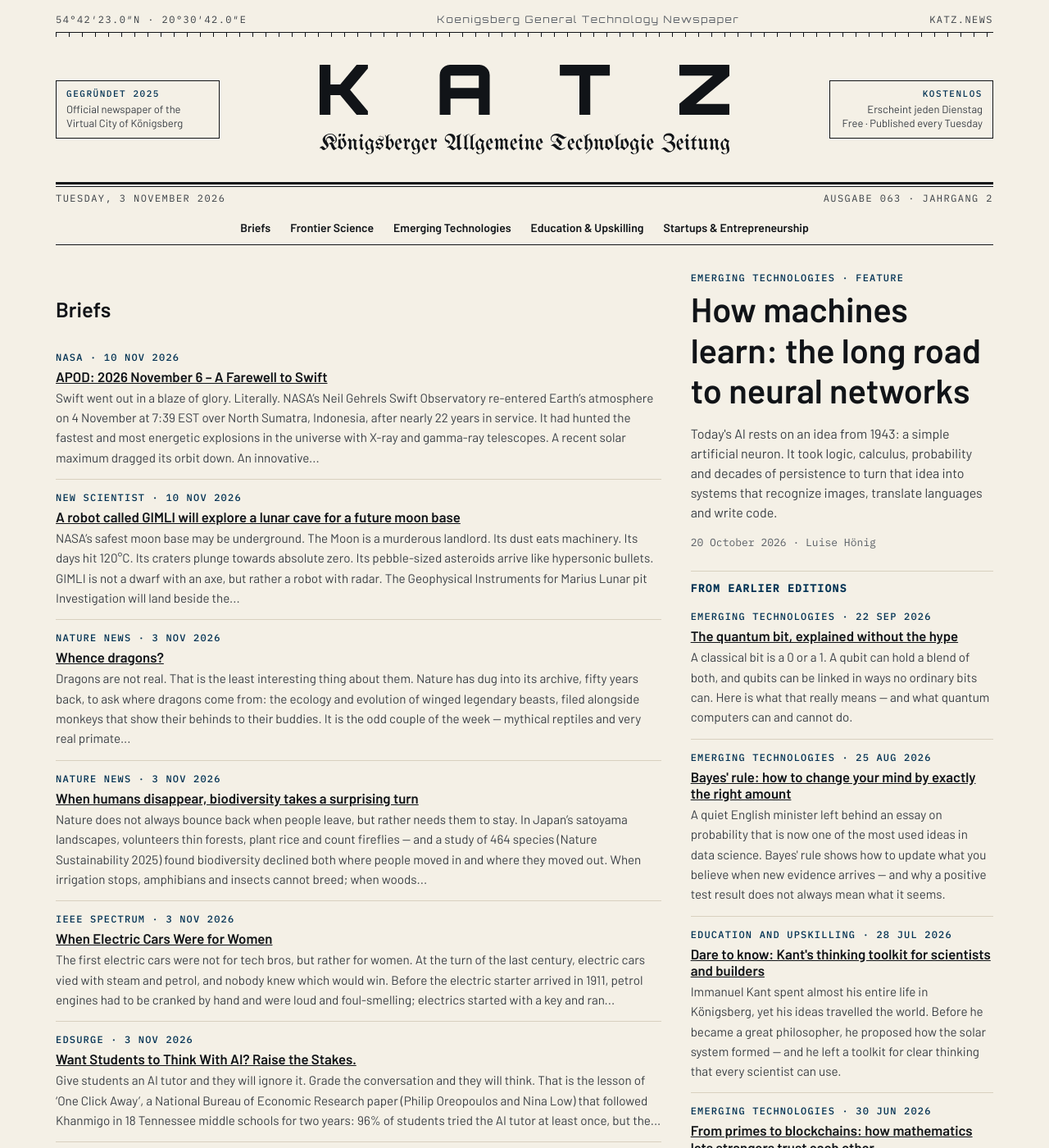
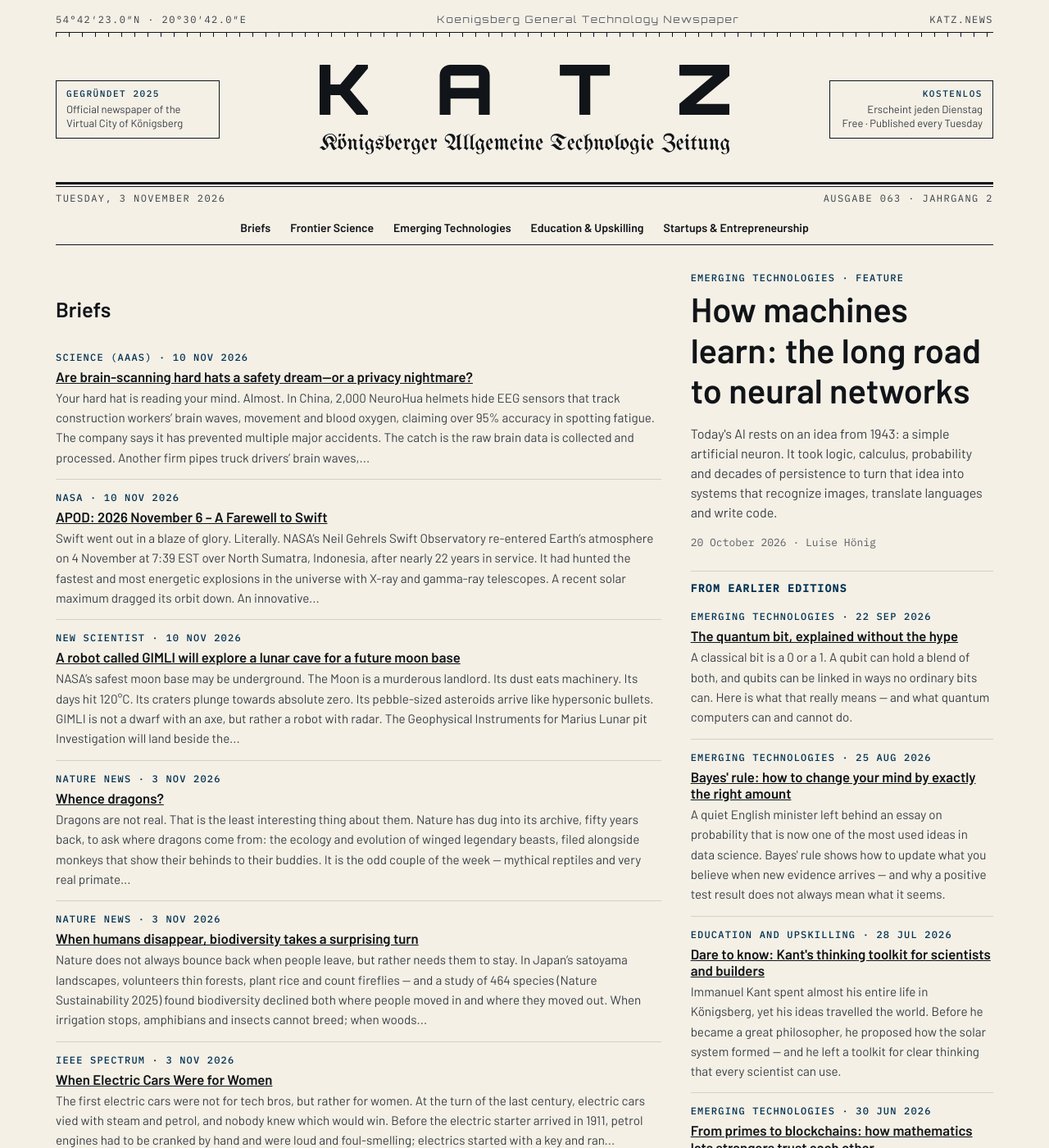
Before and after one commit to katz-news/katz.news, a Jekyll site: the page built from index.html, in a window 1280 px wide and 1400 px high. Shown: the whole window at 82% size. Built offline with Jekyll 4.4.1, drawn with Linux system fonts in a browser that asks for light colours; some of the changed text lies outside the part shown.

Commit message:
Publish 2026-11-06

```diff
--- a/_data/build.yml
+++ b/_data/build.yml
@@ -1 +1 @@
-published_at: 2026-11-06T15:07:15Z
+published_at: 2026-11-06T15:13:27Z
--- /dev/null
+++ b/_posts/briefs/2026-11-06-are-brain-scanning-hard-hats-a-safety-dream-or-a-privacy-nig.md
@@ -0,0 +1,9 @@
+---
+published: true
+title: Are brain-scanning hard hats a safety dream—or a privacy nightmare?
+date: 2026-11-10
+section: science
+source_name: Science (AAAS)
+source_url: https://www.science.org/content/article/are-brain-scanning-hard-hats-safety-dream-or-privacy-nightmare
+---
+Your hard hat is reading your mind. Almost. In China, 2,000 NeuroHua helmets hide EEG sensors that track construction workers’ brain waves, movement and blood oxygen, claiming over 95% accuracy in spotting fatigue. The company says it has prevented multiple major accidents. The catch is the raw brain data is collected and processed. Another firm pipes truck drivers’ brain waves, names and locations to traffic police. Elsewhere, Australia’s SmartCap caps send fatigue scores every three seconds. Workers once gamed them by staring at dashboards. The verdict is brutally brainy: safety helmets save lives, but the price is your private thoughts.
```
